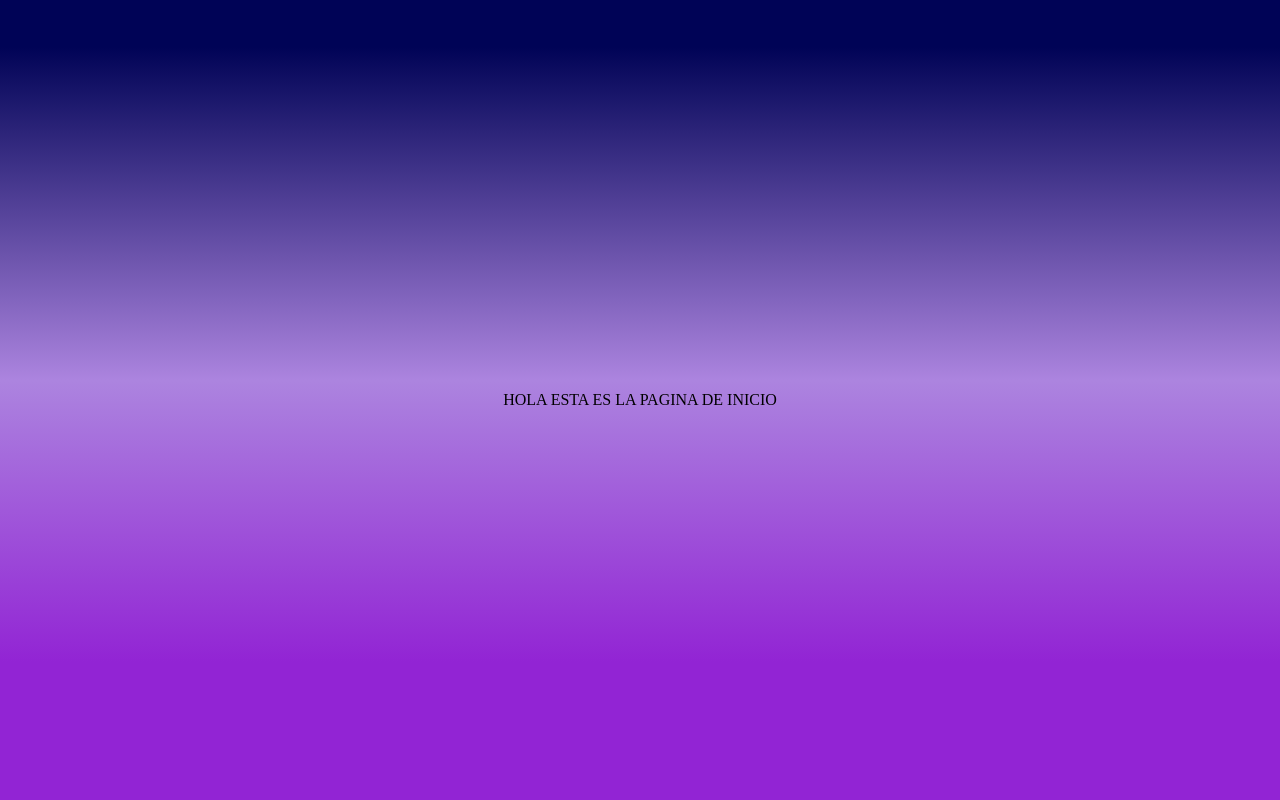
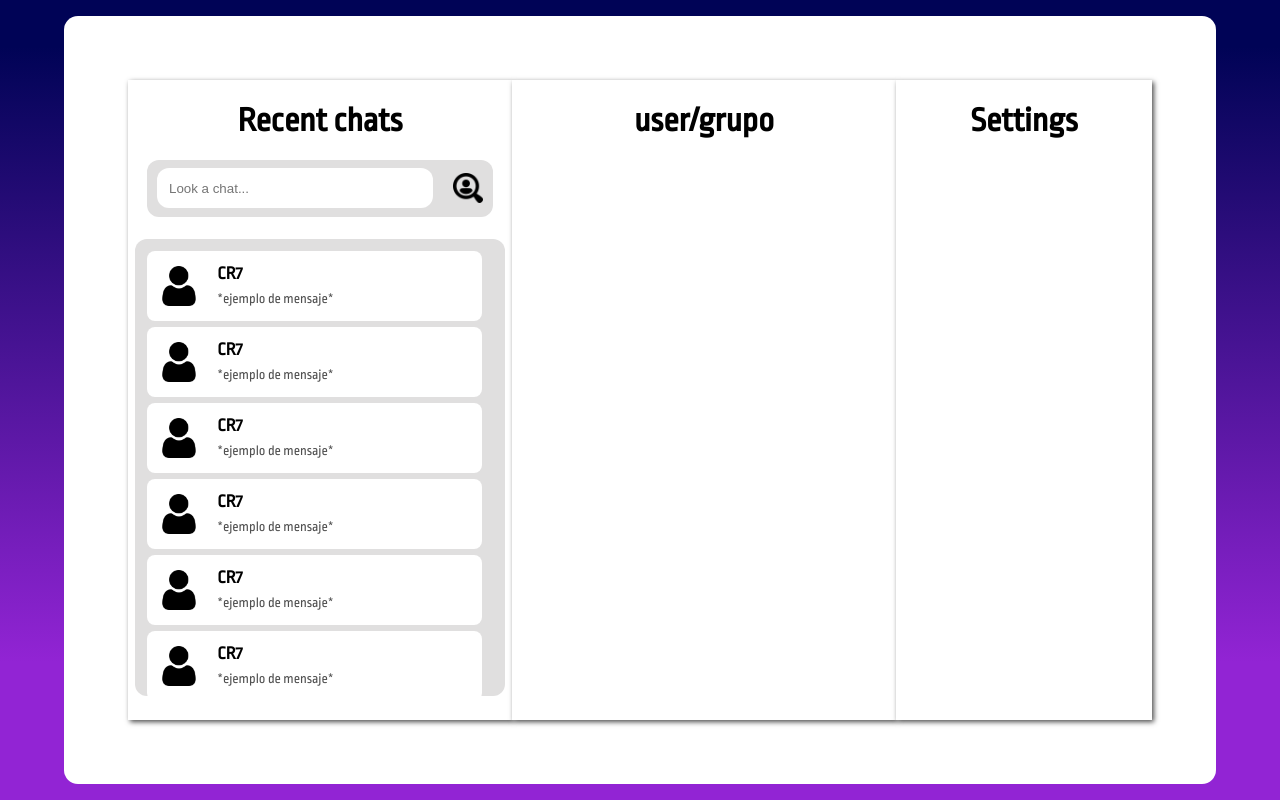
Before and after one commit to LTovarAlc/chatxp, a React (Create React App) app: page /dashboard in a window 1280 px wide. Built offline with nearby package versions, Linux system fonts and the light colour scheme.

Commit message:
add dashboard estructure

```diff
--- a/src/App.js
+++ b/src/App.js
@@ -1,7 +1,7 @@
 import React from "react";
 import { BrowserRouter as Router, Routes, Route } from "react-router-dom";
 import Home from "./pages/Home";
-import FirstPage from "./pages/Dashboard";
+import Dashboard  from "./pages/Dashboard";
 import CreatedUser from "./pages/CreatedUser";
 
 import "./reset.css"
@@ -12,7 +12,7 @@ function App() {
     <Router>
       <Routes>
         <Route path="/" element={<Home/>}/>
-        <Route path="/dashboard" element={<FirstPage/>}/>
+        <Route path="/dashboard" element={<Dashboard/>}/>
         <Route path="/welcome"element={<CreatedUser/>}/>
       </Routes>
     </Router>
--- a/src/components/LogIn/LogIn.jsx
+++ b/src/components/LogIn/LogIn.jsx
@@ -1,4 +1,5 @@
 import React, { useEffect, useState } from "react";
+import {useNavigate} from "react-router-dom"
 
 import "./LogIn.css";
 
@@ -7,19 +8,18 @@ const LogIn = () => {
   const [password, setPassword] = useState("");
   const [emailError, setEmailError] = useState("");
   const [passwordError, setPasswordError] = useState("");
+  const navigate = useNavigate();
 
   const handleSubmit = async (e) => {
     e.preventDefault();
 
-    // Validar que los campos no estén vacíos
+    // validations
     if (email === "" || password === "") {
-      // Manejar el caso en el que uno o ambos campos estén vacíos
       setEmailError("Email cannot be empty.");
       setPasswordError("Password cannot be empty.");
       return;
     }
 
-    // Realizar una solicitud GET a la API falsa para verificar la autenticación
     try {
       const response = await fetch(
         `http://localhost:3001/users?email=${email}&password=${password}`
@@ -27,11 +27,8 @@ const LogIn = () => {
       const data = await response.json();
 
       if (response.ok && data.length > 0) {
-        // Éxito: usuario autenticado
-        console.log("Usuario autenticado:", data[0]);
-        // Aquí puedes realizar acciones adicionales, como redirigir al usuario a una página de inicio de sesión exitosa.
+        navigate("/dashboard")
       } else {
-        // Error: credenciales incorrectas
         setEmailError("Invalid email or password.");
         setPasswordError("Invalid email or password.");
       }
@@ -42,7 +39,6 @@ const LogIn = () => {
 
   return (
     <form action="" className="Signup" onSubmit={handleSubmit}>
-      {/* Renderizar campos de entrada para el correo y la contraseña */}
       <div className="input__container">
         <input
           type="text"
--- a/src/pages/Dashboard.css
+++ b/src/pages/Dashboard.css
@@ -0,0 +1,115 @@
+.section{
+    background-color: #fff;
+    width: 80vw;
+    height: 80vh;
+    display: flex;
+    justify-content: space-around;
+    padding: 64px;
+    border-radius: 14px;
+    font-family: 'Ropa sans', sans-serif;
+}
+
+.chats{
+    display: flex;
+    flex-direction: column;
+    align-items: center;
+    padding: 24px 0px;
+    width: 450px;
+    background-color: #fff;
+    box-shadow: 2px 2px 5px rgba(0, 0, 0, 0.7);
+}
+
+
+.chat{
+    display: flex;
+    flex-direction: column;
+    align-items: center;
+    padding: 24px 0px;
+    width: 450px;
+    background-color: #fff;
+    box-shadow: 2px 2px 5px rgba(0, 0, 0, 0.7);
+}
+
+.settings{
+    display: flex;
+    flex-direction: column;
+    align-items: center;
+    padding: 24px 0px;
+    width: 300px;
+    background-color: #fff;
+    box-shadow: 2px 2px 5px rgba(0, 0, 0, 0.7);
+}
+
+.title__dashboard{
+    font-size: 34px;
+    font-weight: bolder;
+}
+
+.search__container{
+    height: 70px;
+    margin: 22px 0px;
+    display: flex;
+    justify-content: space-around;
+    align-items: center;
+    width: 90%;
+    background-color: #e0dfdf;
+    border-radius: 12px;
+}
+
+.input__search{
+    width: 80%;
+    height: 40px;
+    border-radius: 12px;
+    border: none;
+    padding: 0px 12px;
+    outline: none;
+    background-color: #fff;
+}
+
+.search{
+    height: 30px;
+    cursor: pointer;
+}
+
+.conversation__container{
+    background-color: #e0dfdf;
+    border-radius: 12px;
+    height: 90%;
+    width: 90%;
+    padding: 12px;
+    overflow: auto;
+}
+
+.chat__container{
+    background-color: #ffff;
+    border-radius: 8px;
+    display: flex;
+    align-items: center;
+    height: 70px;
+    padding: 0px 12px;
+    margin-bottom: 6px;
+    width: 90%;
+}
+
+.chat__info{
+    margin-left: 18px;
+    width: 80%;
+    height: 50px;
+    display: flex;
+    flex-direction: column;
+    justify-content: space-around;
+}
+
+.chat__name{
+    font-size: 18px;
+    font-weight: bold;
+}
+
+.last__message{
+    font-size: 14px;
+    color: #505050;
+}
+
+.user__image{
+    height: 40px;
+}
--- a/src/pages/Dashboard.jsx
+++ b/src/pages/Dashboard.jsx
@@ -2,10 +2,72 @@ import React from "react";
 
 import "./Dashboard.css"
 
-const FirstPage = () => {
-    return(<h1>HOLA ESTA ES LA PAGINA DE INICIO</h1>
+const Dashboard = () => {
+    return(
+    <>
+        <section className="section">
+            <div className="chats">
+                <h1 className="title__dashboard">Recent chats</h1>
+                <div className="search__container">
+                    <input type="search" placeholder="Look a chat..." className="input__search"/>
+                    <img src="./img/search.png" alt="Search" className="search" />
+                </div>
+                <div className="conversation__container">
+                    <div className="chat__container">
+                        <img src="./img/user.png" alt="User" className="user__image" />
+                        <div className="chat__info">
+                            <h1 className="chat__name">CR7</h1>
+                            <span className="last__message">*ejemplo de mensaje*</span>
+                        </div>
+                    </div>
+                    <div className="chat__container">
+                        <img src="./img/user.png" alt="User" className="user__image" />
+                        <div className="chat__info">
+                            <h1 className="chat__name">CR7</h1>
+                            <span className="last__message">*ejemplo de mensaje*</span>
+                        </div>
+                    </div>
+                    <div className="chat__container">
+                        <img src="./img/user.png" alt="User" className="user__image" />
+                        <div className="chat__info">
+                            <h1 className="chat__name">CR7</h1>
+                            <span className="last__message">*ejemplo de mensaje*</span>
+                        </div>
+                    </div>
+                    <div className="chat__container">
+                        <img src="./img/user.png" alt="User" className="user__image" />
+                        <div className="chat__info">
+                            <h1 className="chat__name">CR7</h1>
+                            <span className="last__message">*ejemplo de mensaje*</span>
+                        </div>
+                    </div>
+                    <div className="chat__container">
+                        <img src="./img/user.png" alt="User" className="user__image" />
+                        <div className="chat__info">
+                            <h1 className="chat__name">CR7</h1>
+                            <span className="last__message">*ejemplo de mensaje*</span>
+                        </div>
+                    </div>
+                    <div className="chat__container">
+                        <img src="./img/user.png" alt="User" className="user__image" />
+                        <div className="chat__info">
+                            <h1 className="chat__name">CR7</h1>
+                            <span className="last__message">*ejemplo de mensaje*</span>
+                        </div>
+                    </div>
 
+
+                </div>
+            </div>
+            <div className="chat">
+                <h1 className="title__dashboard">user/grupo</h1>
+            </div>
+            <div className="settings">
+                <h1 className="title__dashboard">Settings</h1>
+            </div>
+        </section>
+    </>
     )
 }
 
-export default FirstPage
+export default Dashboard
--- a/src/pages/Home.css
+++ b/src/pages/Home.css
@@ -1,5 +1,5 @@
 Body{
-    background: linear-gradient(180deg, #000356 5.84%, #AC84DF 47.55%, #9224D4 82.84%);
+    background: linear-gradient(180deg, #000356 5.84%, #9224D4 82.84%);
     background-repeat: no-repeat;
     background-position: center;
     background-size: cover;
```
Also changed, not shown: src/components/RecentChats/RecentChats.jsx (added, +9 -0 lines), public/img/search.png (added).
